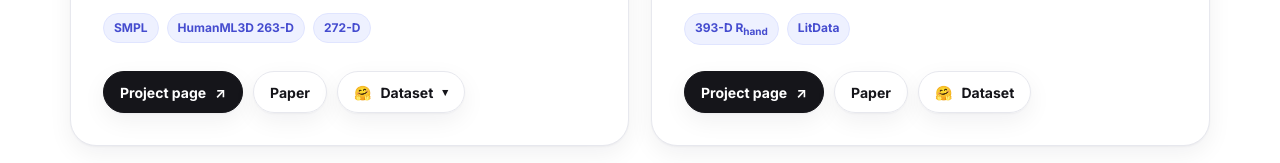
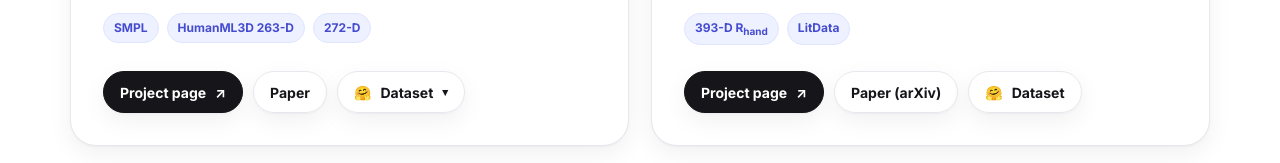
Before and after one commit to RoMoDataset/romodataset.github.io, a plain HTML site: page index.html in a window 1280 px wide. Shown: the part 2879-3042 px from the top of the page. Drawn offline with Linux system fonts and the light colour scheme.

Commit message:
Link RoMo Hands paper button to arXiv:2611.31766

```diff
--- a/index.html
+++ b/index.html
@@ -223,7 +223,7 @@
           </div>
           <div class="dataset-actions">
             <a class="button button-dark" href="https://romodataset.github.io/romo-hands/" target="_blank" rel="noopener">Project page <span aria-hidden="true">↗</span></a>
-            <a class="button button-light" href="https://romodataset.github.io/romo-hands/static/paper/RoMo_Hands.pdf" target="_blank" rel="noopener">Paper</a>
+            <a class="button button-light" href="https://arxiv.org/abs/2611.31766" target="_blank" rel="noopener">Paper (arXiv)</a>
             <a class="button button-light" href="https://huggingface.co/datasets/RoMoDataset/RoMo-Hands" target="_blank" rel="noopener"><span aria-hidden="true">🤗</span> Dataset</a>
           </div>
         </article>
```
